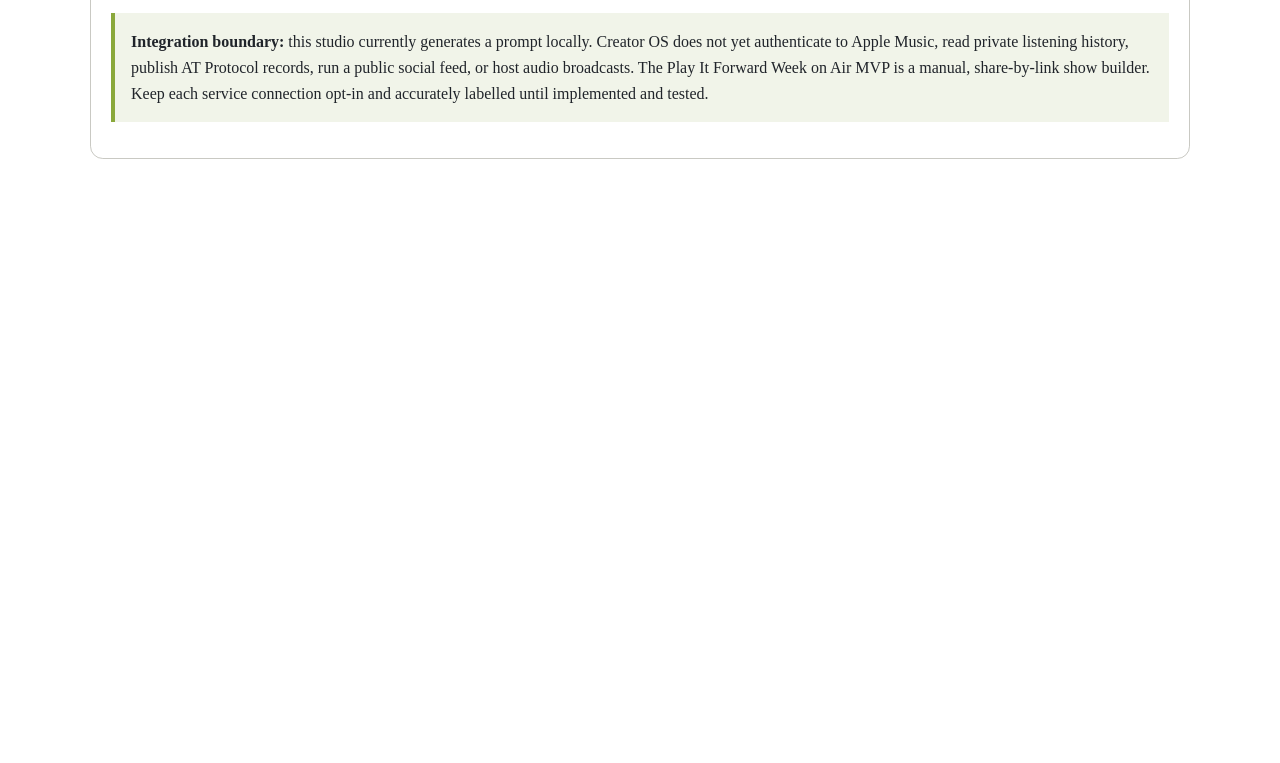
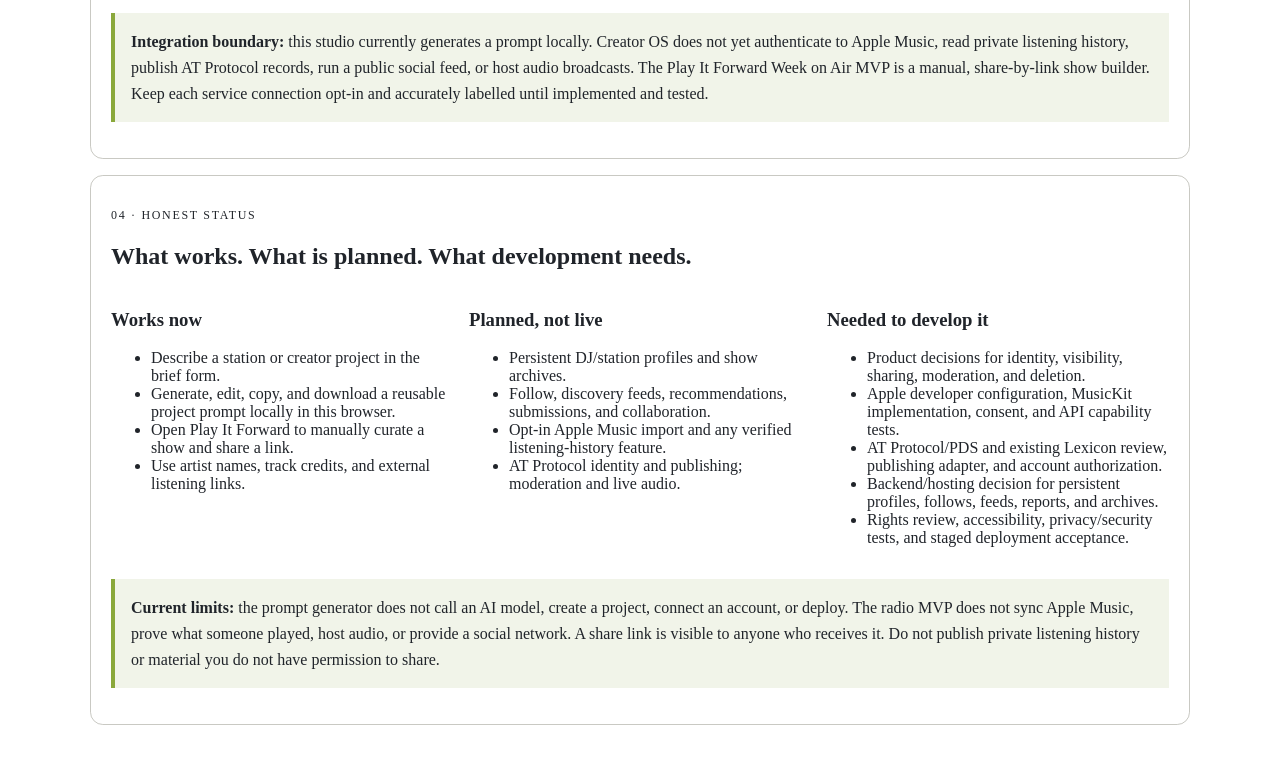
Before and after one commit to ibloud/pixie-creator-os, a plain HTML site: page digital-jockey.html in a window 1280 px wide. Shown: the part 2123-2886 px from the top of the page. Before the commit the page ends 2338 px from the top, so only its background shows below. Drawn offline with Linux system fonts and the light colour scheme.

Commit message:
docs: disclose working, planned, and development-needed capabilities

```diff
--- a/digital-jockey.html
+++ b/digital-jockey.html
@@ -75,6 +75,15 @@
 </div>
 <p class="dj-note"><strong>Integration boundary:</strong> this studio currently generates a prompt locally. Creator OS does not yet authenticate to Apple Music, read private listening history, publish AT Protocol records, run a public social feed, or host audio broadcasts. The Play It Forward Week on Air MVP is a manual, share-by-link show builder. Keep each service connection opt-in and accurately labelled until implemented and tested.</p>
 </section>
+<section class="dj-card" style="margin-top:1rem" aria-labelledby="delivery-status">
+<p class="eyebrow">04 · HONEST STATUS</p><h2 id="delivery-status">What works. What is planned. What development needs.</h2>
+<div class="dj-grid">
+<div><h3>Works now</h3><ul><li>Describe a station or creator project in the brief form.</li><li>Generate, edit, copy, and download a reusable project prompt locally in this browser.</li><li>Open Play It Forward to manually curate a show and share a link.</li><li>Use artist names, track credits, and external listening links.</li></ul></div>
+<div><h3>Planned, not live</h3><ul><li>Persistent DJ/station profiles and show archives.</li><li>Follow, discovery feeds, recommendations, submissions, and collaboration.</li><li>Opt-in Apple Music import and any verified listening-history feature.</li><li>AT Protocol identity and publishing; moderation and live audio.</li></ul></div>
+<div><h3>Needed to develop it</h3><ul><li>Product decisions for identity, visibility, sharing, moderation, and deletion.</li><li>Apple developer configuration, MusicKit implementation, consent, and API capability tests.</li><li>AT Protocol/PDS and existing Lexicon review, publishing adapter, and account authorization.</li><li>Backend/hosting decision for persistent profiles, follows, feeds, reports, and archives.</li><li>Rights review, accessibility, privacy/security tests, and staged deployment acceptance.</li></ul></div>
+</div>
+<p class="dj-note"><strong>Current limits:</strong> the prompt generator does not call an AI model, create a project, connect an account, or deploy. The radio MVP does not sync Apple Music, prove what someone played, host audio, or provide a social network. A share link is visible to anyone who receives it. Do not publish private listening history or material you do not have permission to share.</p>
+</section>
 </main>
 <script>
 (function(){
```
